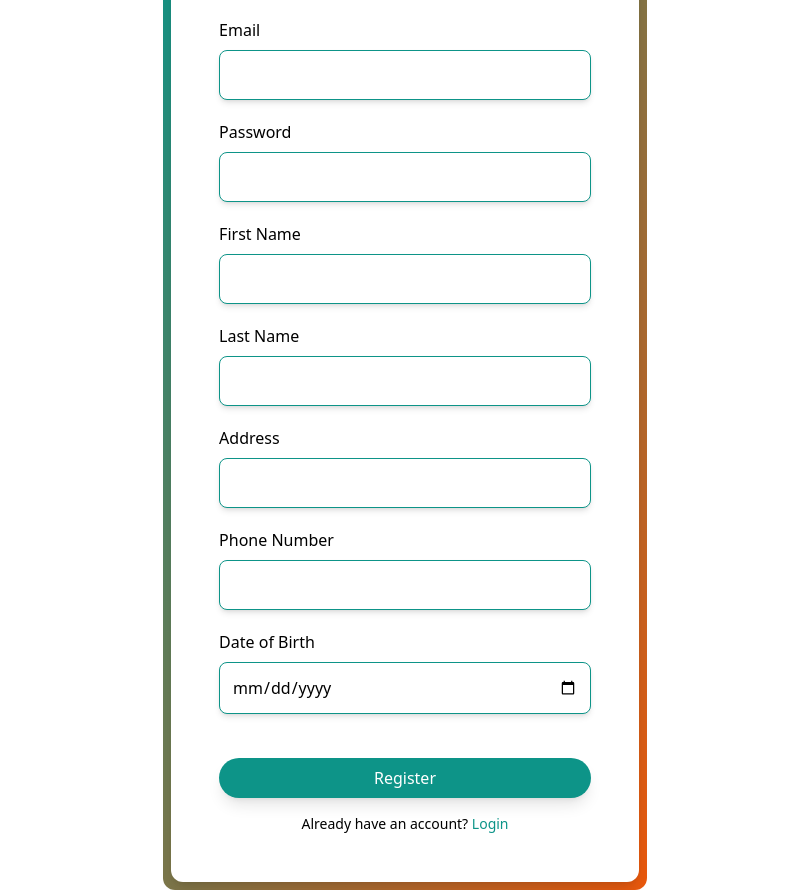
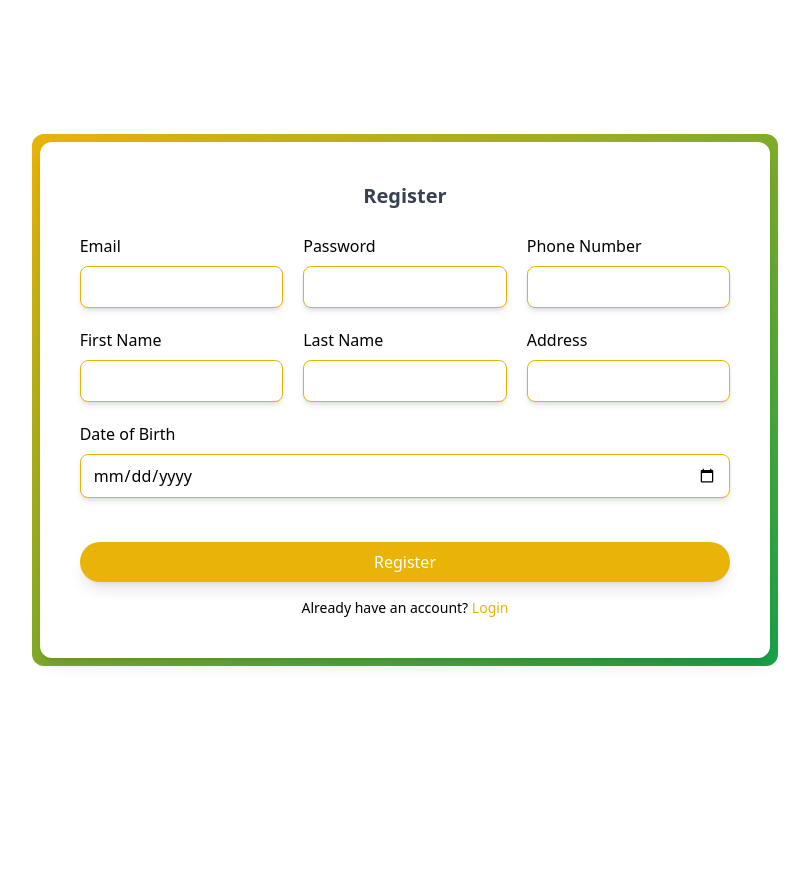
Before and after one commit to MesVortex/RecycleHub, an Angular app: page /register in a window 1280 px wide. Shown: the whole page, without its empty margins (235-1044 px from the left). After the commit the page ends 800 px from the top, so only its background shows below. Built offline with nearby package versions, Linux system fonts and the light colour scheme.

Commit message:
Improve the style of register form

```diff
--- a/src/app/auth/register/register.component.html
+++ b/src/app/auth/register/register.component.html
@@ -1,78 +1,81 @@
 <div class="h-screen text-black w-full flex justify-center items-center dark:bg-gray-900">
-  <div class="grid gap-8">
-    <div id="back-div" class="bg-gradient-to-br from-teal-600 to-orange-600 rounded-xl">
-      <div class="rounded-xl bg-white shadow-lg xl:p-12 2xl:p-10 lg:p-10 md:p-10 sm:p-2 m-2">
+  <div class="grid gap-8 w-7/12">
+    <div id="back-div" class="bg-gradient-to-br from-yellow-500 to-green-600 rounded-xl">
+      <div class="rounded-xl bg-white shadow-lg xl:p-10 2xl:p-10 lg:p-10 md:p-10 sm:p-2 m-2">
         <h2 class="text-center text-xl font-bold text-gray-700 dark:text-white mb-6">Register</h2>
 
         <form [formGroup]="registerForm" (ngSubmit)="onSubmit()">
-          <div class="mb-5">
+          <div class="flex w-full justify-between gap-5 mb-5">
+            <div class="w-full">
               <label for="email" class="dark:text-gray-400">Email</label>
               <input id="email" formControlName="email" type="email"
-                   class="border mt-2 p-3 dark:text-gray-300 focus:border-orange-600 outline-none shadow-md border-teal-600 rounded-lg w-full" />
+                     class="border mt-2 px-3 py-2 dark:text-gray-300 focus:border-green-600 outline-none shadow-md border-yellow-500 rounded-lg w-full" />
               <div *ngIf="registerForm.get('email')?.invalid && registerForm.get('email')?.touched">
-              <small *ngIf="registerForm.get('email')?.errors?.['required']">Email is required.</small>
-              <small *ngIf="registerForm.get('email')?.errors?.['email']">Invalid email format.</small>
+                <small class="text-red-500 font-medium" *ngIf="registerForm.get('email')?.errors?.['required']">Email is required.</small>
+                <small class="text-red-500 font-medium" *ngIf="registerForm.get('email')?.errors?.['email']">Invalid email format.</small>
               </div>
             </div>
 
-          <div class="mb-5">
+            <div class="w-full">
               <label for="password" class="dark:text-gray-400">Password</label>
               <input id="password" formControlName="password" type="password"
-                   class="border mt-2 p-3 dark:text-gray-300 focus:border-orange-600 outline-none shadow-md border-teal-600 rounded-lg w-full" />
+                     class="border mt-2 px-3 py-2 dark:text-gray-300 focus:border-green-600 outline-none shadow-md border-yellow-500 rounded-lg w-full" />
               <div *ngIf="registerForm.get('password')?.invalid && registerForm.get('password')?.touched">
-              <small *ngIf="registerForm.get('password')?.errors?.['required']">Password is required.</small>
-              <small *ngIf="registerForm.get('password')?.errors?.['minlength']">Password must be at least 6 characters long.</small>
+                <small class="text-red-500 font-medium" *ngIf="registerForm.get('password')?.errors?.['required']">Password is required.</small>
+                <small class="text-red-500 font-medium" *ngIf="registerForm.get('password')?.errors?.['minlength']">Password must be at least 6 characters long.</small>
               </div>
             </div>
 
-          <div class="mb-5">
-            <label for="firstName" class="dark:text-gray-400">First Name</label>
-            <input id="firstName" formControlName="firstName" type="text"
-                   class="border mt-2 p-3 dark:text-gray-300 focus:border-orange-600 outline-none shadow-md border-teal-600 rounded-lg w-full" />
-            <div *ngIf="registerForm.get('firstName')?.invalid && registerForm.get('firstName')?.touched">
-              <small *ngIf="registerForm.get('firstName')?.errors?.['required']">First name is required.</small>
+            <div class="w-full">
+              <label for="phoneNumber" class="dark:text-gray-400">Phone Number</label>
+              <input id="phoneNumber" formControlName="phoneNumber" type="text"
+                     class="border mt-2 px-3 py-2 dark:text-gray-300 focus:border-green-600 outline-none shadow-md border-yellow-500 rounded-lg w-full" />
+              <div *ngIf="registerForm.get('phoneNumber')?.invalid && registerForm.get('phoneNumber')?.touched">
+                <small class="text-red-500 font-medium" *ngIf="registerForm.get('phoneNumber')?.errors?.['required']">Phone number is required.</small>
+                <small class="text-red-500 font-medium" *ngIf="registerForm.get('phoneNumber')?.errors?.['pattern']">Phone number must be 10 digits.</small>
+              </div>
             </div>
           </div>
 
-          <div class="mb-5">
-            <label for="lastName" class="dark:text-gray-400">Last Name</label>
-            <input id="lastName" formControlName="lastName" type="text"
-                   class="border mt-2 p-3 dark:text-gray-300 focus:border-orange-600 outline-none shadow-md border-teal-600 rounded-lg w-full" />
-            <div *ngIf="registerForm.get('lastName')?.invalid && registerForm.get('lastName')?.touched">
-              <small *ngIf="registerForm.get('lastName')?.errors?.['required']">Last name is required.</small>
+          <div class="flex w-full justify-between gap-5 mb-5">
+            <div class="w-full">
+              <label for="firstName" class="dark:text-gray-400">First Name</label>
+              <input id="firstName" formControlName="firstName" type="text"
+                     class="border mt-2 px-3 py-2 dark:text-gray-300 focus:border-green-600 outline-none shadow-md border-yellow-500 rounded-lg w-full" />
+              <div *ngIf="registerForm.get('firstName')?.invalid && registerForm.get('firstName')?.touched">
+                <small class="text-red-500 font-medium" *ngIf="registerForm.get('firstName')?.errors?.['required']">First name is required.</small>
               </div>
             </div>
 
-          <div class="mb-5">
-            <label for="address" class="dark:text-gray-400">Address</label>
-            <input id="address" formControlName="address" type="text"
-                   class="border mt-2 p-3 dark:text-gray-300 focus:border-orange-600 outline-none shadow-md border-teal-600 rounded-lg w-full" />
-            <div *ngIf="registerForm.get('address')?.invalid && registerForm.get('address')?.touched">
-              <small *ngIf="registerForm.get('address')?.errors?.['required']">Address is required.</small>
+            <div class="w-full">
+              <label for="lastName" class="dark:text-gray-400">Last Name</label>
+              <input id="lastName" formControlName="lastName" type="text"
+                     class="border mt-2 px-3 py-2 dark:text-gray-300 focus:border-green-600 outline-none shadow-md border-yellow-500 rounded-lg w-full" />
+              <div *ngIf="registerForm.get('lastName')?.invalid && registerForm.get('lastName')?.touched">
+                <small class="text-red-500 font-medium" *ngIf="registerForm.get('lastName')?.errors?.['required']">Last name is required.</small>
               </div>
             </div>
 
-          <div class="mb-5">
-            <label for="phoneNumber" class="dark:text-gray-400">Phone Number</label>
-            <input id="phoneNumber" formControlName="phoneNumber" type="text"
-                   class="border mt-2 p-3 dark:text-gray-300 focus:border-orange-600 outline-none shadow-md border-teal-600 rounded-lg w-full" />
-            <div *ngIf="registerForm.get('phoneNumber')?.invalid && registerForm.get('phoneNumber')?.touched">
-              <small *ngIf="registerForm.get('phoneNumber')?.errors?.['required']">Phone number is required.</small>
-              <small *ngIf="registerForm.get('phoneNumber')?.errors?.['pattern']">Phone number must be 10 digits.</small>
+            <div class="w-full">
+              <label for="address" class="dark:text-gray-400">Address</label>
+              <input id="address" formControlName="address" type="text"
+                     class="border mt-2 px-3 py-2 dark:text-gray-300 focus:border-green-600 outline-none shadow-md border-yellow-500 rounded-lg w-full" />
+              <div *ngIf="registerForm.get('address')?.invalid && registerForm.get('address')?.touched">
+                <small class="text-red-500 font-medium" *ngIf="registerForm.get('address')?.errors?.['required']">Address is required.</small>
               </div>
             </div>
-
+          </div>
           <div class="mb-5">
             <label for="dateOfBirth" class="dark:text-gray-400">Date of Birth</label>
             <input id="dateOfBirth" formControlName="dateOfBirth" type="date"
-                   class="border mt-2 p-3 dark:text-gray-300 focus:border-orange-600 outline-none shadow-md border-teal-600 rounded-lg w-full" />
+                   class="border mt-2 px-3 py-2 dark:text-gray-300 focus:border-green-600 outline-none shadow-md border-yellow-500 rounded-lg w-full" />
             <div *ngIf="registerForm.get('dateOfBirth')?.invalid && registerForm.get('dateOfBirth')?.touched">
-              <small *ngIf="registerForm.get('dateOfBirth')?.errors?.['required']">Date of birth is required.</small>
+              <small class="text-red-500 font-medium" *ngIf="registerForm.get('dateOfBirth')?.errors?.['required']">Date of birth is required.</small>
             </div>
           </div>
 
           <button type="submit" [disabled]="registerForm.invalid"
-                  class="bg-teal-600 shadow-lg mt-6 p-2 text-white rounded-full w-full hover:bg-orange-600 transition duration-300 ease-in-out">
+                  class="bg-yellow-500 shadow-lg mt-6 p-2 text-white rounded-full w-full hover:bg-green-600 transition duration-300 ease-in-out">
             Register
           </button>
         </form>
@@ -80,8 +83,8 @@
         <div class="flex flex-col mt-4 items-center justify-center text-sm">
           <h3 class="dark:text-gray-300">
             Already have an account?
-            <a class="group text-teal-600 transition-all duration-100 ease-in-out" routerLink="/login">
-              <span class="bg-left-bottom bg-gradient-to-r from-orange-600 to-orange-600 bg-[length:0%_2px] bg-no-repeat group-hover:bg-[length:100%_2px] transition-all duration-500 ease-out">
+            <a class="group text-yellow-500 transition-all duration-100 ease-in-out" routerLink="/login">
+              <span class="bg-left-bottom bg-gradient-to-r from-green-600 to-green-600 bg-[length:0%_2px] bg-no-repeat group-hover:bg-[length:100%_2px] transition-all duration-500 ease-out">
                 Login
               </span>
             </a>
```
Lines whose indentation alone changed are shown as unchanged.
